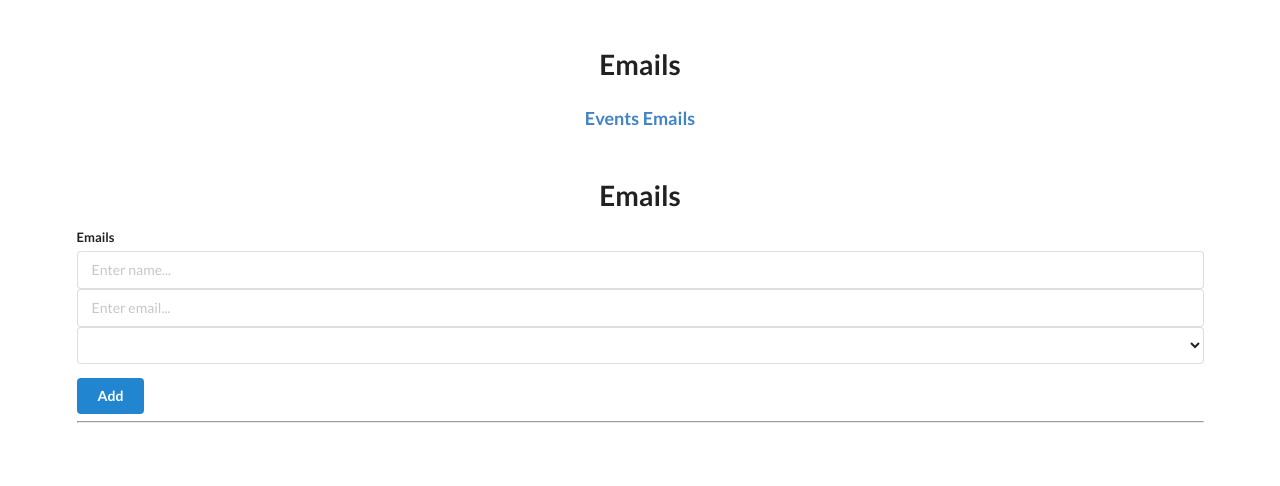
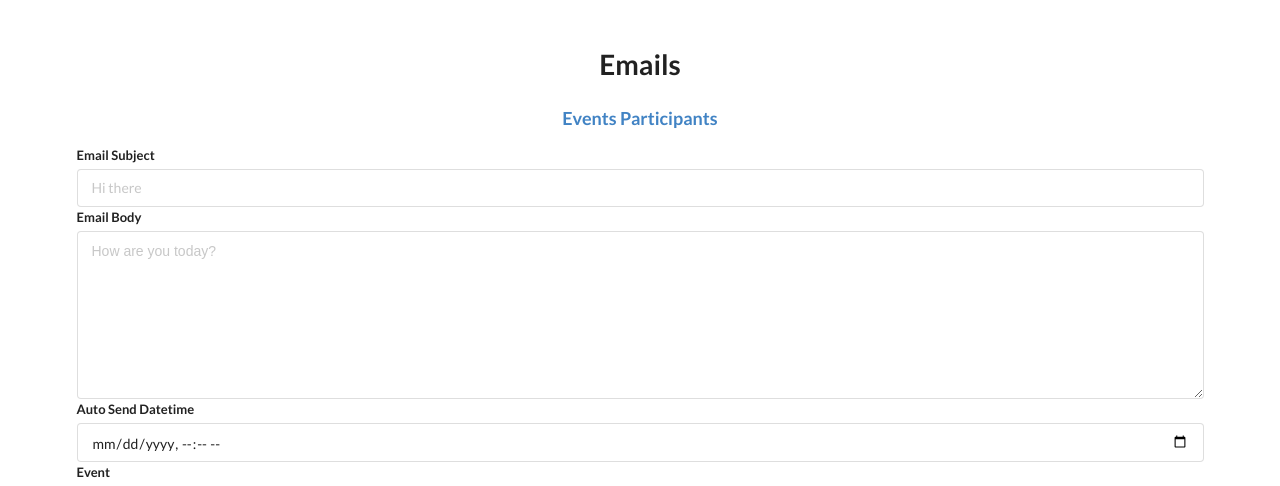
Before and after one commit to chaanto/flask-simple-events-management, a Flask app: template templates/emails.html in a window 1280 px wide. Shown: the top 486 px of the page. Run offline with Flask 2, Linux system fonts and the light colour scheme; the template is opened without the code that fills it, so the values that code supplies are empty.

Commit message:
add crontabn, add email lib, add email function

```diff
--- a/app.py
+++ b/app.py
@@ -1,6 +1,9 @@
 import traceback
 import sys
 import os
+import datetime
+import email_lib
+
 from flask import Flask, request, jsonify, make_response, render_template, redirect
 from flask_sqlalchemy import SQLAlchemy
 from os import environ
@@ -59,7 +62,9 @@ class Emails(db.Model) :
     email_subject = db.Column(db.String(255), nullable=False)
     email_body = db.Column(db.String(5000), nullable=False)
     send_date_time = db.Column(db.DateTime)
-    event_id = db.relationship('Events', backref="email_events", lazy=True)
+    events = db.relationship('Events', backref="email_events", lazy=True)
+    event_id = db.Column(db.Integer, db.ForeignKey('events.event_id'), nullable=True)
+    failed_reason = db.Column(db.String(5000), nullable=True)
     status = db.Column(db.String(255), nullable=False)
 
     def __repr__(self) :
@@ -68,9 +73,9 @@ class Emails(db.Model) :
     def json(self) :
         return {
             'email_id': self.email_id,
-            'emaiil_subject' : self.emaiil_subject,
-            'emaiil_body' : self.emaiil_body,
-            'send_date_time': self.send_date_time,
+            'email_subject' : self.email_subject,
+            'email_body' : self.email_body,
+            'send_date_time': datetime.datetime.strftime(self.send_date_time, '%d %b %Y %H:%M'),
             'status': self.status,
             'event_id': self.event_id,
         }
@@ -209,7 +214,6 @@ def create_participant():
     }
     try :
         data = request.form.to_dict()
-        print('========== data ==============', data)
         new_participant = Participants(
             participant_name=data['participant_name'],
             participant_email=data['participant_email'],
@@ -298,7 +302,7 @@ def update_participant(participant_id) :
     return response
 #end def
 
-@app.route('/v1/participants/delete/<int:participant_id>', methods=['DELETE'])
+@app.route('/v1/participants/delete/<int:participant_id>')
 def delete_participant(participant_id) :
     response = {
         'message_action' : "REMOVE_PARTICIPANT_SUCCESS",
@@ -351,12 +355,12 @@ def save_emails():
     }
     try :
         data = request.form.to_dict()
-        print('========== data ==============', data)
         new_emails = Emails(
             email_subject=data['email_subject'],
             email_body=data['email_body'],
             event_id=data['event_id'],
-            send_datetime=data['datetime']
+            send_date_time=data['send_date_time'],
+            status="QUEUE"
         )
         db.session.add(new_emails)
         db.session.commit()
@@ -364,13 +368,57 @@ def save_emails():
         response = redirect('/v1/emails')
     except :
         print(traceback.format_exc())
-        response['message_action'] = "CREATE_PARTICIPANT_FAILED"
+        response['message_action'] = "CREATE_EMAIL_FAILED"
         response['message_data']   = {
             "reason" : str(sys.exc_info())
         }
 
     return response
+
+@app.route('/v1/emails/<int:email_id>', methods=['POST'])
+def update_email(email_id) :
+    response = {
+        'message_action' : "UPDATE_EMAIL_SUCCESS",
+        'message_data'   : {}
+    }
+    try :
+        data = request.form.to_dict()
+        email = Emails.query.filter_by(email_id=email_id).first()
+        email.email_subject = data['email_subject']
+        email.email_body = data['email_body']
+        email.event_id = data['event_id']
+        email.send_date_time= data['send_date_time']
+        db.session.commit()
+        response = redirect('/v1/emails')
+    except :
+        print(traceback.format_exc())
+        response['message_action'] = "UPDATE_EMAIL_FAILED"
+        response['message_data']   = {
+            "reason" : str(sys.exc_info())
+        }
+
+    return response
+#end def
+
+@app.route('/v1/emails/delete/<int:email_id>')
+def delete_email(email_id) :
+    response = {
+        'message_action' : "REMOVE_EMAIL_SUCCESS",
+        'message_data'   : {}
+    }
+    try :
+        email = Emails.query.filter_by(email_id=email_id).first()
+        db.session.delete(email)
+        db.session.commit()
+        response = redirect('/v1/emails')
+    except :
+        print(traceback.format_exc())
+        response['message_action'] = "REMOVE_EMAIL_FAILED"
+        response['message_data']   = {
+            "reason" : str(sys.exc_info())
+        }
+
+    return response
+#end def
+
 #========================= End Routes ============================#
-
-
-app.run(debug=True)
--- a/templates/emails.html
+++ b/templates/emails.html
@@ -10,21 +10,7 @@
 </head>
 
 <body>
-    <div style="margin-top: 50px;" class="ui container">
-        <h1 class="ui center aligned header">Emails</h1>
-        <div class="ui center aligned header">
-            <a href="/v1/events" style="text-decoration:none;">Events</a>
-            <a href="/" style="text-decoration:none;">Emails</a>
-        </div>
 
-        {% for email in emails %}
-        <div class="ui segment">
-            <p class="ui big header">Participant Name : {{ email.email_name }}</p>
-            <p class="ui big header">Participant Email : {{ email.email_email }}</p>
-            <p class="ui big header">Event ID : {{ email.event_id }}</p>
-        </div>
-        {% endfor %}
-    </div>
 </body>
 
 </html>
@@ -45,13 +31,42 @@
     <div style="margin-top: 50px;" class="ui container">
         <h1 class="ui center aligned header">Emails</h1>
 
+        <div class="ui center aligned header">
+            <a href="/v1/events" style="text-decoration:none;">Events</a>
+            <a href="/v1/participants" style="text-decoration:none;">Participants</a>
+        </div>
+
+        {% for email in emails %}
+        <div class="ui segment">
+            <label class="ui big header">Email Subject</label>
+            <p>
+                {{ email.email_subject }}
+            </p>
+            <label class="ui big header">Email Body</label>
+            <p style="white-space: pre-line">
+                {{ email.email_body }}
+            </p>
+            <label class="ui big header">Send Datetime</label>
+            <p>
+                {{ email.send_date_time }}
+            </p>
+            <label class="ui big header">Send Datetime</label>
+            <p>{{ email.status }}</p>
+            <label class="ui big header">Event ID</label>
+            <p> {{ email.event_id }}</p></p>
+        </div>
+        {% endfor %}
+
+
         <form class="ui form" action="/save_emails" method="POST">
             <div class="field">
-                <label>Emails</label>
-                <div>
-                    <input type="text" name="email_name" placeholder="Enter name..." required><br>
-                    <input type="email" name="email_email" placeholder="Enter email..." required><br>
-                </div>
+                <label>Email Subject</label>
+                <input type="text" name="email_subject" placeholder="Hi there" required/><br>
+                <label>Email Body</label>
+                <textarea style="white-space: pre-line" name="email_body" placeholder="How are you today?" required></textarea><br>
+                <label>Auto Send Datetime</label>
+                <input type="datetime-local" name="send_date_time" required/><br>
+                <label>Event</label>
                 <select name="event_id" id="event_id">
                     {% for event in events %}
                         <option value="{{event.event_id}}">{{event.event_name}}</option>
@@ -60,15 +75,23 @@
             </div>
             <button class="ui blue button" type="submit">Add</button>
         </form>
-        <hr> {% for email in emails %}
+        <hr>
+        {% for email in emails %}
         <div class="ui segment">
-            <p class="ui big header">{{ email.name }}</p>
-            <p class="ui big header">{{ email.major }}</p>
-
-            <form class="ui form" action="/emails/{{email_id}}" method="POST">
+            <label class="ui big header">Email Subject</label>
+            <p>{{ email.email_subject }}</p>
+            <label class="ui big header">Email Body</label>
+            <p style="white-space: pre-line">{{ email.email_body }}</p>
+            <div>
+                <form class="ui form" action="/v1/emails/{{email.email_id}}" method="POST">
                     <div class="field">
-                    <input type="text" name="email_name" placeholder="Enter name..."><br>
-                    <input type="text" name="email_email" placeholder="Enter email..."><br>
+                        <label>Email Subject</label>
+                        <input type="text" name="email_subject" placeholder="Hi there" required/><br>
+                        <label>Email Body</label>
+                        <textarea style="white-space: pre-line" name="email_body" placeholder="How are you today?" required></textarea><br>
+                        <label>Auto Send Datetime</label>
+                        <input type="datetime-local" name="send_date_time" required/><br>
+                        <label>Event</label>
                         <select name="event_id" id="event_id">
                             {% for event in events %}
                                 <option value="{{event.event_id}}">{{event.event_name}}</option>
@@ -77,9 +100,8 @@
                     </div>
                     <button class="ui blue button" type="submit">UPDATE</button>
                 </form>
-
-            <br>
-            <a class="ui red button" href="/v1/emails/delete/{{email.email_id}}">Delete</a>
+                <a style="position:relative" class="ui red button" href="/v1/emails/delete/{{email.email_id}}">Delete</a>
+            </div>
         </div>
         {% endfor %}
     </div>
--- a/templates/index.html
+++ b/templates/index.html
@@ -24,7 +24,7 @@
                     <a href="/v1/participants" style="text-decoration:none;">Participants</a>
                 </td>
                 <td>
-                    <a href="/" style="text-decoration:none;">Emails</a>
+                    <a href="/v1/emails" style="text-decoration:none;">Emails</a>
                 </td>
             </tr>
         </table>
```
Also changed, not shown: email_lib.py (added, +48 -0 lines), email_script.py (added, +64 -0 lines), templates/events.html (+10 -10 lines), templates/participants.html (+4 -24 lines), 2 other files. Lines whose indentation alone changed are shown as unchanged.
